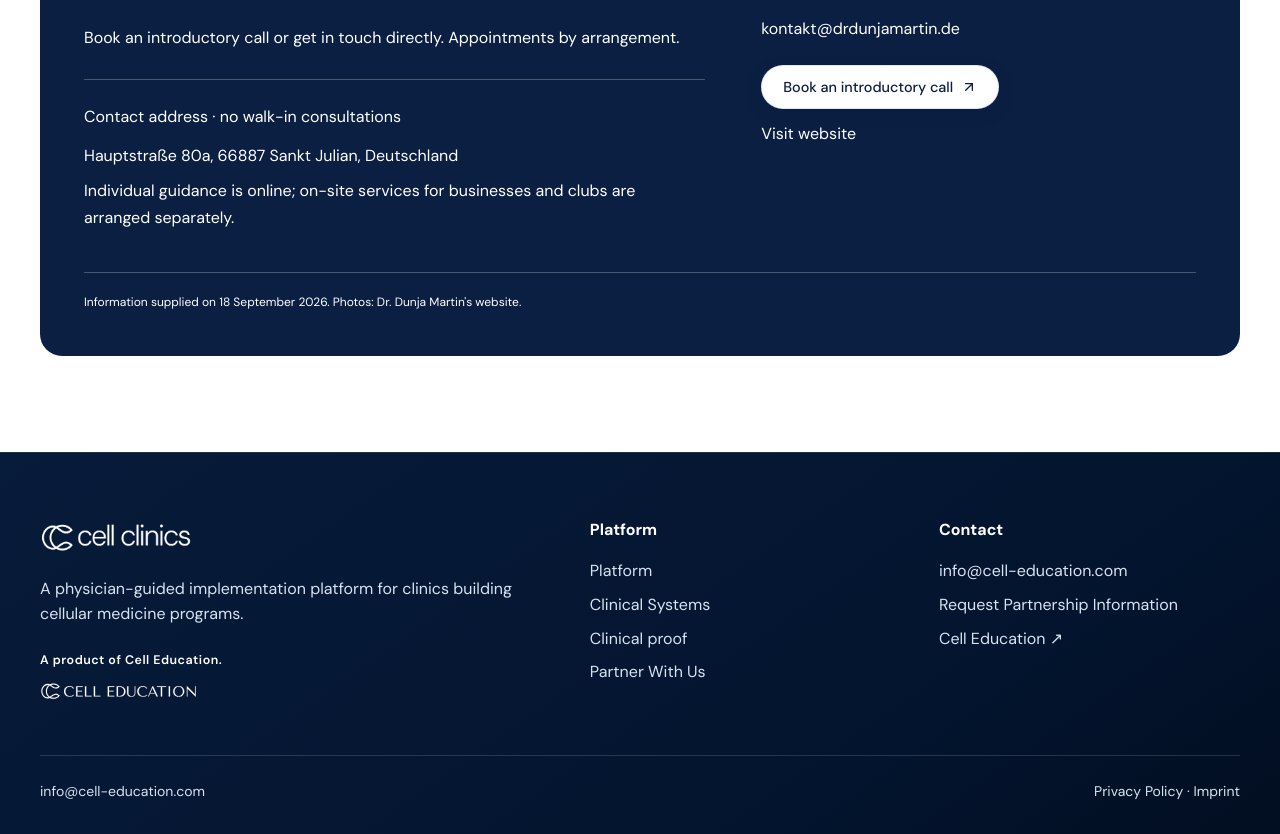
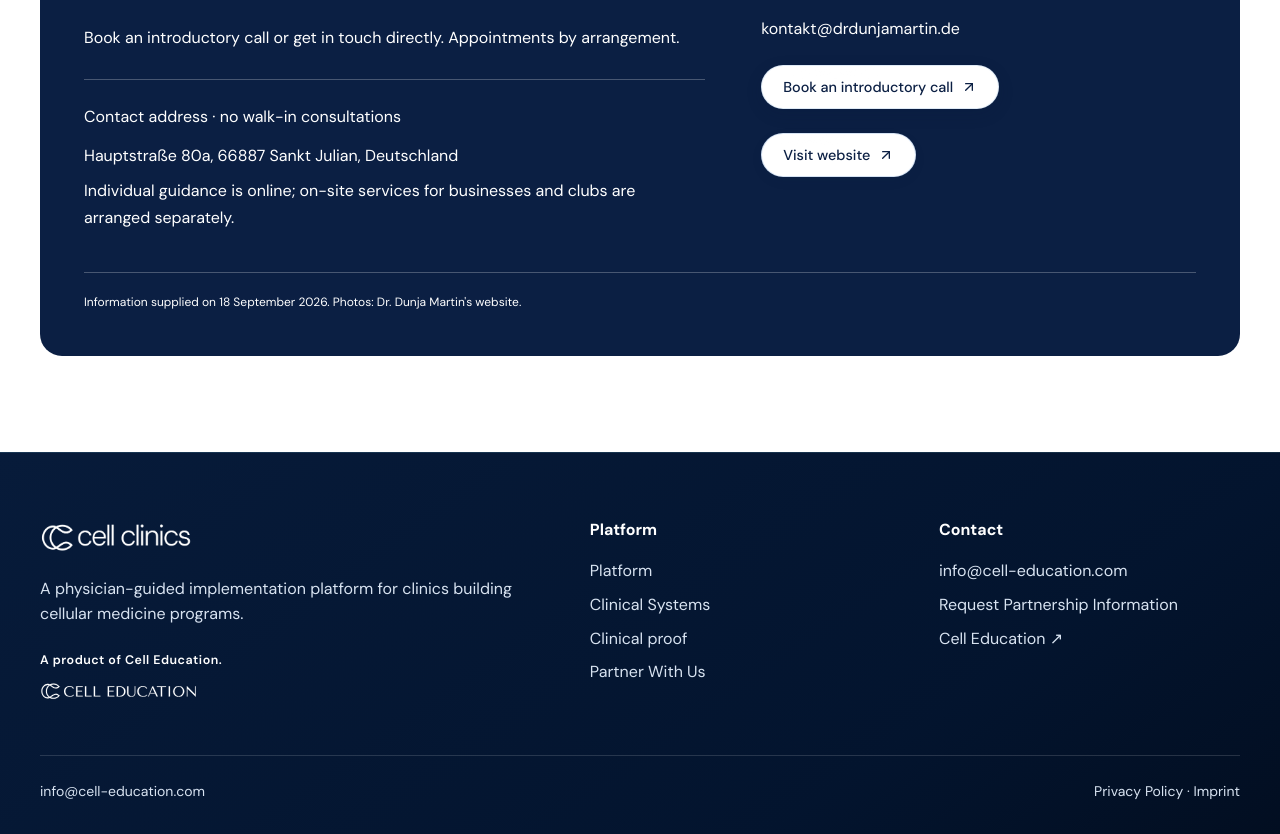
Before and after one commit to celleducation/cell-clinics, a Next.js app: page /en/network/dunja-martin-sankt-julian in a window 1280 px wide. Shown: the part 3007-3841 px from the top of the page. Built offline with nearby package versions, Linux system fonts and the light colour scheme.

Commit message:
Style Martin website contact link as a button

```diff
--- a/components/DunjaMartinProfile.tsx
+++ b/components/DunjaMartinProfile.tsx
@@ -25,6 +25,6 @@ export function DunjaMartinProfile({locale, clinic}: {locale: string; clinic: Cl
     <section className="section"><div className="container health-point-bio"><Image className="health-point-portrait" src="/clinics/dunja-martin/outdoor.webp" alt={c.secondAlt} width={1000} height={1233} sizes="(max-width:767px) 100vw, 35vw"/><div><SectionHeading eyebrow={c.aboutLabel} title={c.aboutTitle}/><p className="lead">{c.about}</p></div></div></section>
     <section className="section section-alt"><div className="container"><SectionHeading eyebrow={c.offerLabel} title={c.offerTitle}/><div className="martin-offers">{c.offers.map(([title,body],i)=><article className="clinic-area-card" key={title}><span className="eyebrow">0{i+1}</span><h3>{title}</h3><p>{body}</p></article>)}</div></div></section>
     <section className="section"><div className="container"><SectionHeading eyebrow={c.focusLabel} title={c.focusTitle}/><div className="martin-topics">{c.topics.map(([title,body],index)=><article key={title}><div className="martin-topic-art"><Image src={topicImages[index]} alt="" fill sizes="(max-width:767px) calc(100vw - 32px), (max-width:1248px) 33vw, 380px" /></div><div className="martin-topic-copy"><h3>{title}</h3><p>{body}</p></div></article>)}</div><p className="health-point-note">{c.note}</p></div></section>
-    <section className="section clinic-profile-contact"><div className="container clinic-profile-contact-card"><div><span className="eyebrow">Dr. med. Dunja Martin</span><h2 className="section-title">{c.contactTitle}</h2><p>{c.contactBody}</p><div className="clinic-contact-hours"><h3>{c.location}</h3><p>{clinic.address}</p><p>{c.locationNote}</p></div></div><address><strong>{clinic.name}</strong><a href="tel:+4915233849922">{clinic.phone}</a><a href={`mailto:${clinic.contactEmail}`}>{clinic.contactEmail}</a><a className="button button-primary" href={booking} target="_blank" rel="noreferrer">{c.book}<ArrowUpRight size={16}/></a><a href={clinic.website} target="_blank" rel="noreferrer">{c.website}</a></address><small>{c.source}</small></div></section>
+    <section className="section clinic-profile-contact"><div className="container clinic-profile-contact-card"><div><span className="eyebrow">Dr. med. Dunja Martin</span><h2 className="section-title">{c.contactTitle}</h2><p>{c.contactBody}</p><div className="clinic-contact-hours"><h3>{c.location}</h3><p>{clinic.address}</p><p>{c.locationNote}</p></div></div><address><strong>{clinic.name}</strong><a href="tel:+4915233849922">{clinic.phone}</a><a href={`mailto:${clinic.contactEmail}`}>{clinic.contactEmail}</a><a className="button button-primary" href={booking} target="_blank" rel="noreferrer">{c.book}<ArrowUpRight size={16}/></a><a className="button button-secondary" href={clinic.website} target="_blank" rel="noreferrer">{c.website}<ArrowUpRight size={16}/></a></address><small>{c.source}</small></div></section>
   </>;
 }
```
